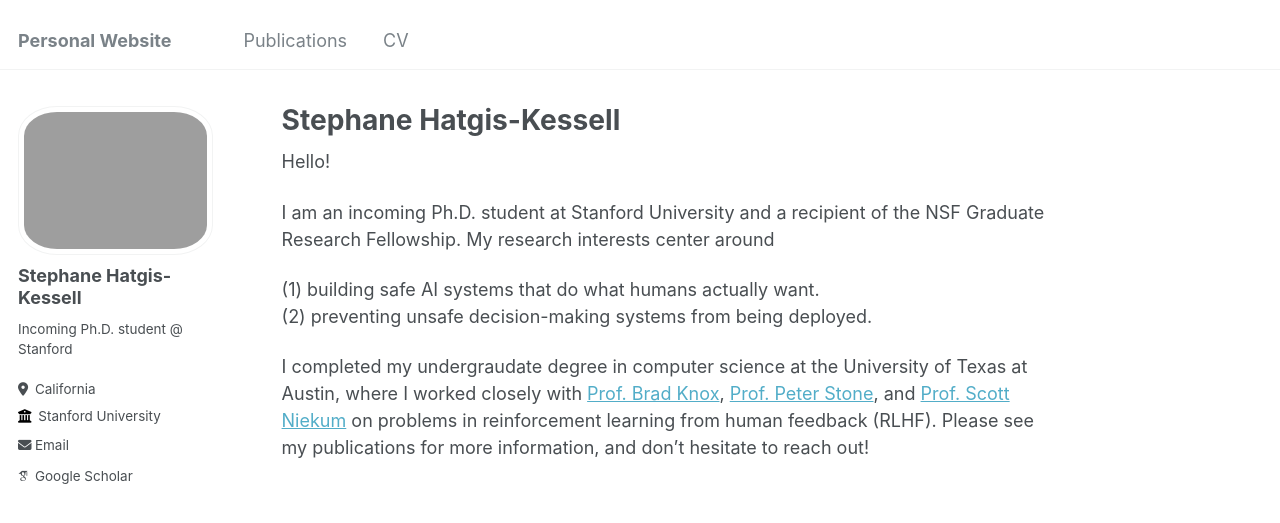
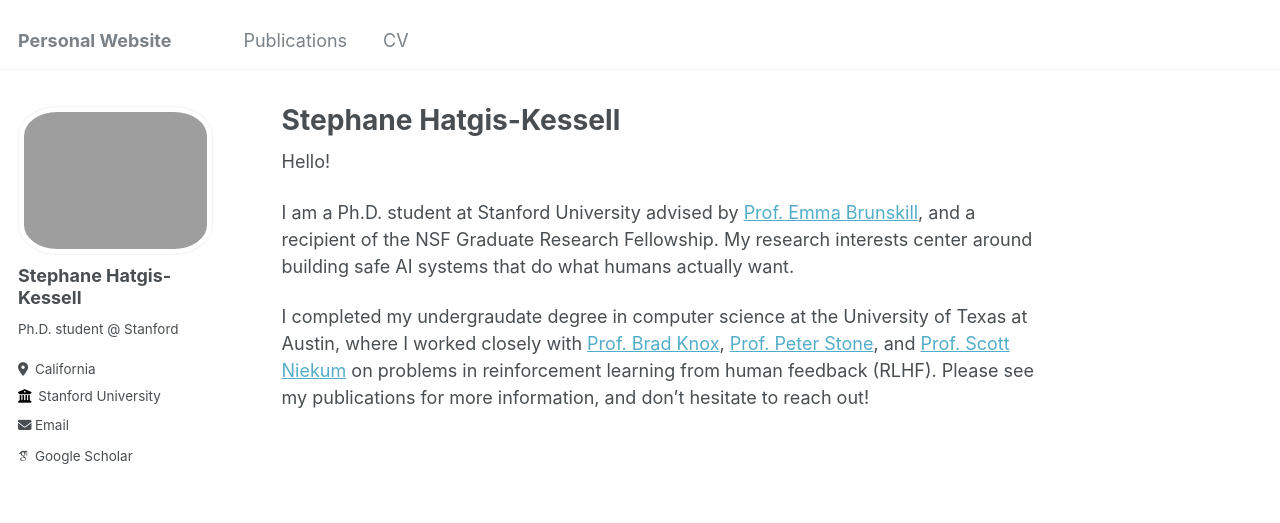
Before and after one commit to Stephanehk/stephanehk.github.io, a Jekyll site: the page built from _pages/about.md, in a window 1280 px wide. Shown: the top 523 px of the page. Built offline with Jekyll 4.4.1, drawn with Linux system fonts in a browser that asks for light colours; some web fonts are replaced.

Commit message:
added pub, modified bio

```diff
--- a/_config.yml
+++ b/_config.yml
@@ -24,7 +24,7 @@ author:
   avatar           : "profile_pic_cistern_cropped.png"
   name             : "Stephane Hatgis-Kessell"
   pronouns         : # example: "she/her"
-  bio              : "Incoming Ph.D. student @ Stanford"
+  bio              : "Ph.D. student @ Stanford"
   location         : "California"
   employer         : "Stanford University"
   uri              : # URL
--- a/_pages/about.md
+++ b/_pages/about.md
@@ -8,9 +8,6 @@ redirect_from:
 ---
 Hello!
 
-I am an incoming Ph.D. student at Stanford University and a recipient of the NSF Graduate Research Fellowship. My research interests center around
-
-(1) building safe AI systems that do what humans actually want.\\
-(2) preventing unsafe decision-making systems from being deployed.
+I am a Ph.D. student at Stanford University advised by [Prof. Emma Brunskill](https://cs.stanford.edu/people/ebrun/), and a recipient of the NSF Graduate Research Fellowship. My research interests center around building safe AI systems that do what humans actually want.
 
 I completed my undergraudate degree in computer science at the University of Texas at Austin, where I worked closely with [Prof. Brad Knox](https://bradknox.net/), [Prof. Peter Stone](https://www.cs.utexas.edu/~pstone/), and [Prof. Scott Niekum](https://people.cs.umass.edu/~sniekum/) on problems in reinforcement learning from human feedback (RLHF). Please see my publications for more information, and don't hesitate to reach out!
```
Also changed, not shown: _publications/2023-08-03-paper-title-number-4.md (+0 -2 lines).
